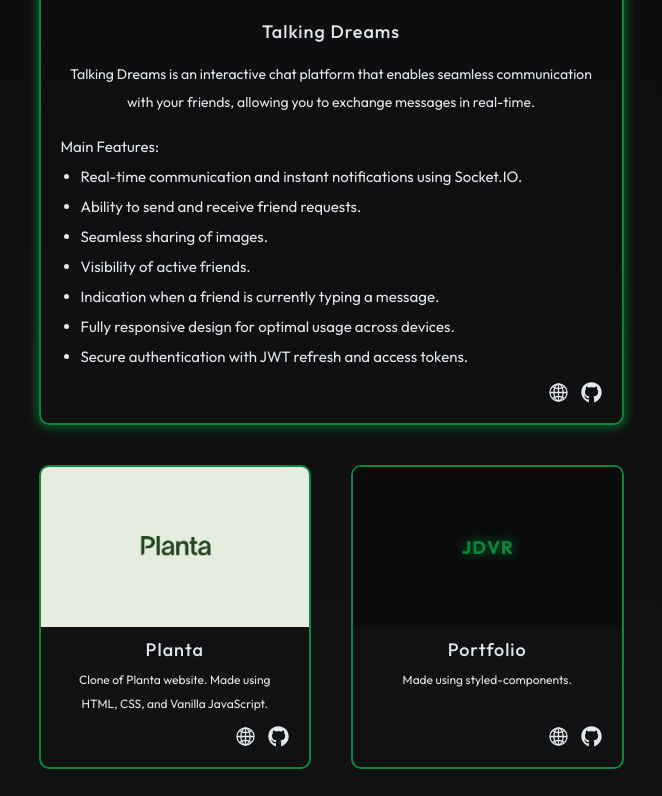
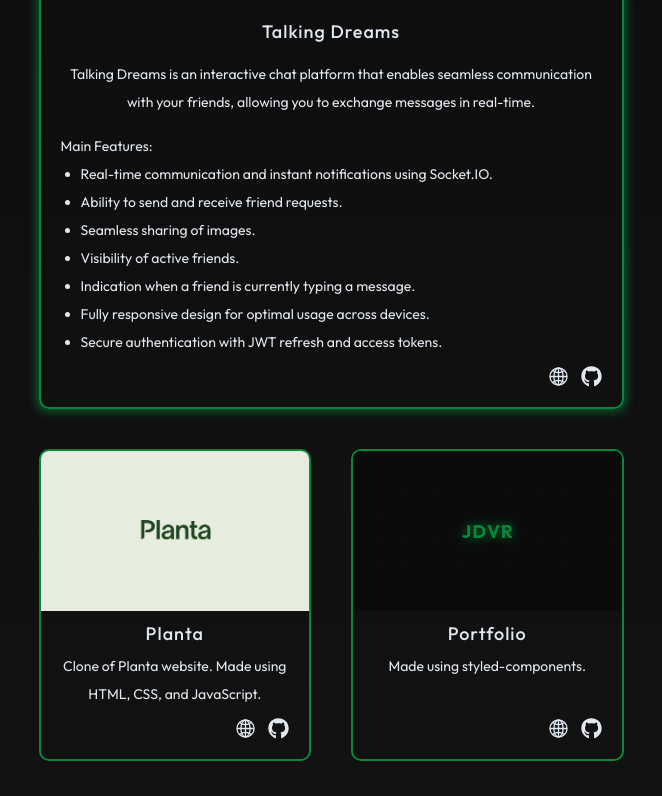
Before and after one commit to jdvramos/portfolio, a React (Vite) app: page / in a window 1280 px wide. Shown: the part 1640-2436 px from the top of the page, without its empty margins (309-971 px from the left). Built offline with nearby package versions, Linux system fonts and the light colour scheme.

Commit message:
2nd commit

```diff
--- a/index.html
+++ b/index.html
@@ -4,7 +4,7 @@
         <meta charset="UTF-8" />
         <link rel="icon" type="image/svg+xml" href="/fav.ico" />
         <meta name="viewport" content="width=device-width, initial-scale=1.0" />
-        <title>Jonn Denzel Ramos | Front-end Developer</title>
+        <title>Jonn Denzel Ramos | Web Developer</title>
     </head>
     <body>
         <div id="root"></div>
--- a/src/App.jsx
+++ b/src/App.jsx
@@ -9,19 +9,24 @@ import Footer from "./components/Footer";
 import { useRef } from "react";
 
 const App = () => {
-    const targetRef = useRef(null);
+    const navRef = useRef(null);
+    const projectsRef = useRef(null);
 
     const scrollIntoProjects = () => {
-        targetRef.current.scrollIntoView({ behavior: "smooth" });
+        projectsRef.current.scrollIntoView({ behavior: "smooth" });
+    };
+
+    const scrollIntoNav = () => {
+        navRef.current.scrollIntoView({ behavior: "smooth" });
     };
 
     return (
         <Wrapper>
-            <Nav />
+            <Nav navRef={navRef} />
             <Intro scrollIntoProjects={scrollIntoProjects} />
             <AboutMe />
             <TechStack />
-            <Projects targetRef={targetRef} />
+            <Projects projectsRef={projectsRef} scrollIntoNav={scrollIntoNav} />
             <ContactMe />
             <Footer />
         </Wrapper>
--- a/src/assets/wrappers/Footer.js
+++ b/src/assets/wrappers/Footer.js
@@ -33,7 +33,8 @@ const Wrapper = styled.div`
         font-family: var(--headingFont);
         margin-top: 1.2rem;
         margin-bottom: 1.8rem;
-        font-size: 1.2rem;
+        font-size: 1.4rem;
+        text-align: center;
     }
 
     @media (max-width: 750px) {
--- a/src/assets/wrappers/Projects.js
+++ b/src/assets/wrappers/Projects.js
@@ -49,14 +49,14 @@ const Wrapper = styled.div`
     }
 
     .project-details {
-        font-size: 1.2rem;
+        font-size: 1.4rem;
         padding: 0 20px;
         margin-bottom: 0;
         text-align: center;
     }
 
     .one-liner {
-        margin-bottom: 24px;
+        margin-bottom: 28px;
     }
 
     .button-group {
@@ -72,6 +72,7 @@ const Wrapper = styled.div`
             display: flex;
             align-items: center;
             justify-content: center;
+            cursor: pointer;
             color: var(--bodyColor);
             transition: all 0.3s ease;
 
@@ -105,18 +106,17 @@ const Wrapper = styled.div`
         }
 
         .project-details {
-            font-size: 1.4rem;
             margin-bottom: 1.6rem;
         }
 
         .feature-title {
-            font-size: 1.5rem;
+            font-size: 1.4rem;
             padding: 0 20px;
             align-self: flex-start;
         }
 
         .app-features {
-            font-size: 1.5rem;
+            font-size: 1.4rem;
             padding: 0 20px;
             margin-left: 20px;
             align-self: flex-start;
--- a/src/assets/wrappers/TechStack.js
+++ b/src/assets/wrappers/TechStack.js
@@ -57,6 +57,12 @@ const Wrapper = styled.div`
             text-align: center;
         }
     }
+
+    @media (max-width: 400px) {
+        .tech-stack-container {
+            gap: 3rem;
+        }
+    }
 `;
 
 export default Wrapper;
--- a/src/components/Nav.jsx
+++ b/src/components/Nav.jsx
@@ -1,8 +1,8 @@
 import Wrapper from "../assets/wrappers/Nav";
 
-const Nav = () => {
+const Nav = ({ navRef }) => {
     return (
-        <Wrapper>
+        <Wrapper ref={navRef}>
             <a className="website-logo" href="#">
                 JDVR
             </a>
--- a/src/components/Projects.jsx
+++ b/src/components/Projects.jsx
@@ -5,9 +5,9 @@ import PorfolioBanner from "../assets/images/portfolio-banner.PNG";
 import { FaGithub } from "react-icons/fa";
 import { IoGlobeOutline } from "react-icons/io5";
 
-const Projects = ({ targetRef }) => {
+const Projects = ({ projectsRef, scrollIntoNav }) => {
   return (
-        <Wrapper ref={targetRef}>
+    <Wrapper ref={projectsRef}>
       <h2 className="section-title">projects</h2>
       <div className="projects-container">
         <div className="project-item highlighted-project">
@@ -16,43 +16,33 @@ const Projects = ({ targetRef }) => {
           </div>
           <span className="project-title">Talking Dreams</span>
           <p className="project-details">
-                        Talking Dreams is an interactive chat platform that
-                        enables seamless communication with your friends,
-                        allowing you to exchange messages in real-time.
+            Talking Dreams is an interactive chat platform that enables seamless
+            communication with your friends, allowing you to exchange messages
+            in real-time.
           </p>
           <span className="feature-title">Main Features:</span>
           <ul className="app-features">
             <li>
-                            Real-time communication and instant notifications
-                            using Socket.IO.
+              Real-time communication and instant notifications using Socket.IO.
             </li>
             <li>Ability to send and receive friend requests.</li>
             <li>Seamless sharing of images.</li>
             <li>Visibility of active friends.</li>
-                        <li>
-                            Indication when a friend is currently typing a
-                            message.
-                        </li>
-                        <li>
-                            Fully responsive design for optimal usage across
-                            devices.
-                        </li>
-                        <li>
-                            Secure authentication with JWT refresh and access
-                            tokens.
-                        </li>
+            <li>Indication when a friend is currently typing a message.</li>
+            <li>Fully responsive design for optimal usage across devices.</li>
+            <li>Secure authentication with JWT refresh and access tokens.</li>
           </ul>
           <div className="button-group">
             <a
               className="external-link"
-                            href="https://github.com/jdvramos"
+              href="https://talking-dreams-frontend.onrender.com"
               target="_blank"
             >
               <IoGlobeOutline size={21} />
             </a>
             <a
               className="external-link"
-                            href="https://github.com/jdvramos"
+              href="https://github.com/jdvramos/talking-dreams-frontend"
               target="_blank"
             >
               <FaGithub size={21} />
@@ -65,20 +55,19 @@ const Projects = ({ targetRef }) => {
           </div>
           <span className="project-title">Planta</span>
           <p className="project-details">
-                        Clone of Planta website. Made using HTML, CSS, and
-                        Vanilla JavaScript.
+            Clone of Planta website. Made using HTML, CSS, and JavaScript.
           </p>
           <div className="button-group">
             <a
               className="external-link"
-                            href="https://github.com/jdvramos"
+              href="https://planta-clone.netlify.app/"
               target="_blank"
             >
               <IoGlobeOutline size={21} />
             </a>
             <a
               className="external-link"
-                            href="https://github.com/jdvramos"
+              href="https://github.com/jdvramos/planta-clone"
               target="_blank"
             >
               <FaGithub size={21} />
@@ -94,16 +83,12 @@ const Projects = ({ targetRef }) => {
             Made using styled-components.
           </p>
           <div className="button-group">
-                        <a
-                            className="external-link"
-                            href="https://github.com/jdvramos"
-                            target="_blank"
-                        >
+            <a className="external-link" onClick={scrollIntoNav}>
               <IoGlobeOutline size={21} />
             </a>
             <a
               className="external-link"
-                            href="https://github.com/jdvramos"
+              href="https://github.com/jdvramos/portfolio"
               target="_blank"
             >
               <FaGithub size={21} />
--- a/src/index.css
+++ b/src/index.css
@@ -1,4 +1,3 @@
-/* @import url("https://fonts.googleapis.com/css2?family=Roboto+Condensed:wght@400;700&family=Roboto:wght@300;400;500;700&display=swap"); */
 @import url("https://fonts.googleapis.com/css2?family=Outfit:wght@400;500;600;700&display=swap");
 
 *,
```
Lines whose indentation alone changed are shown as unchanged.
